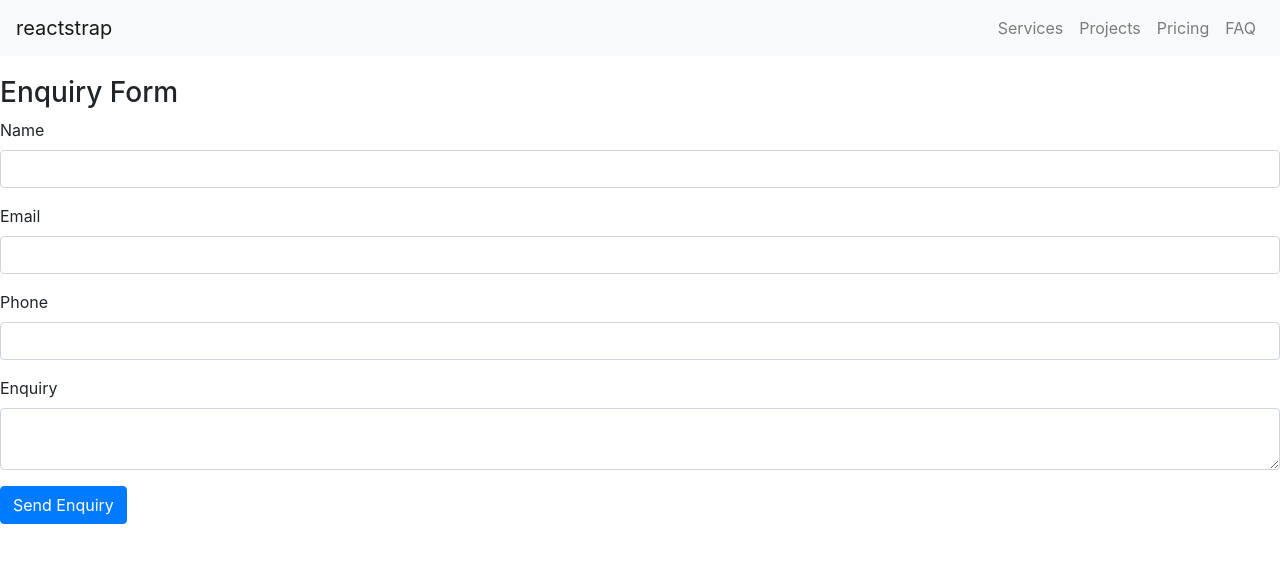
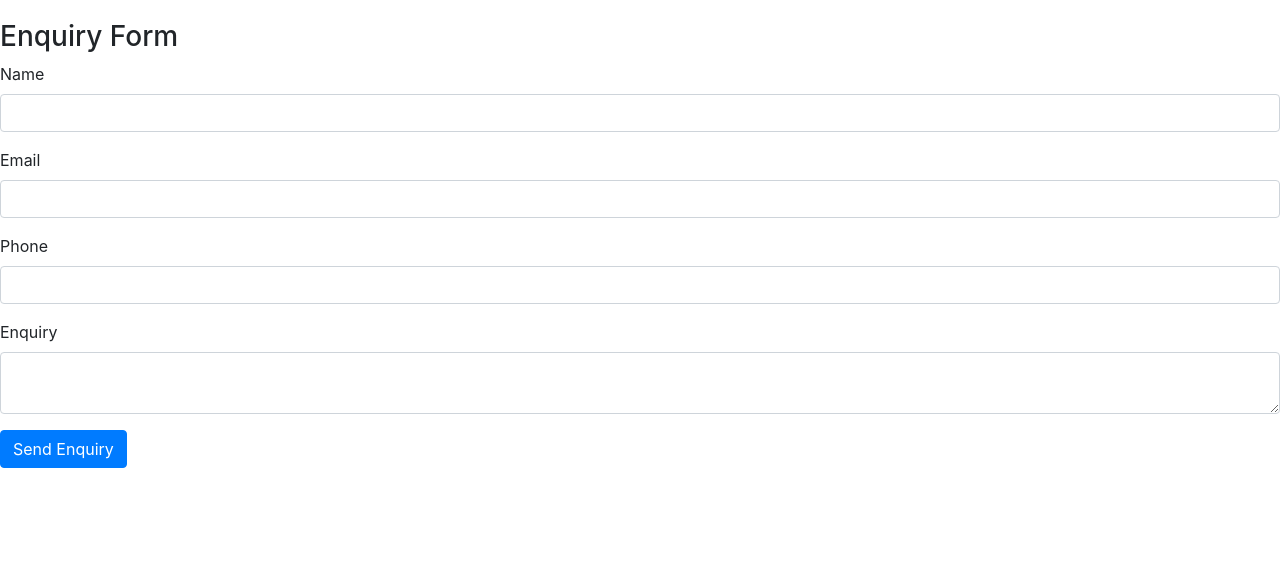
Before and after one commit to WClifford1/wotnot-media, a React (Create React App) app in the folder client/: page / in a window 1280 px wide. Shown: the top 562 px of the page. Built offline with nearby package versions, Linux system fonts and the light colour scheme.

Commit message:
change component layout

```diff
--- a/client/src/App.js
+++ b/client/src/App.js
@@ -1,13 +1,11 @@
 import React from 'react';
 import './App.css';
-import Index from './components/Index';
-// import Nav from './components/Not';
-import Not from './components/Not';
+import EnquiryForm from './components/EnquiryForm';
 
 function App() {
   return (
     <React.Fragment>
-      <Not />
+      <EnquiryForm />
     </React.Fragment>
   );
 }
--- a/client/src/index.js
+++ b/client/src/index.js
@@ -4,9 +4,9 @@ import './index.css';
 import App from './App';
 import * as serviceWorker from './serviceWorker';
 import 'bootstrap/dist/css/bootstrap.min.css';
-import EnquiryForm from './components/EnquiryForm';
 
-ReactDOM.render(<div><App /><EnquiryForm /></div>, document.getElementById('root'));
+
+ReactDOM.render(<div><App /></div>, document.getElementById('root'));
 
 // If you want your app to work offline and load faster, you can change
 // unregister() to register() below. Note this comes with some pitfalls.
```
Also changed, not shown: 2 other files (tests, documents, lock files or other folders).
